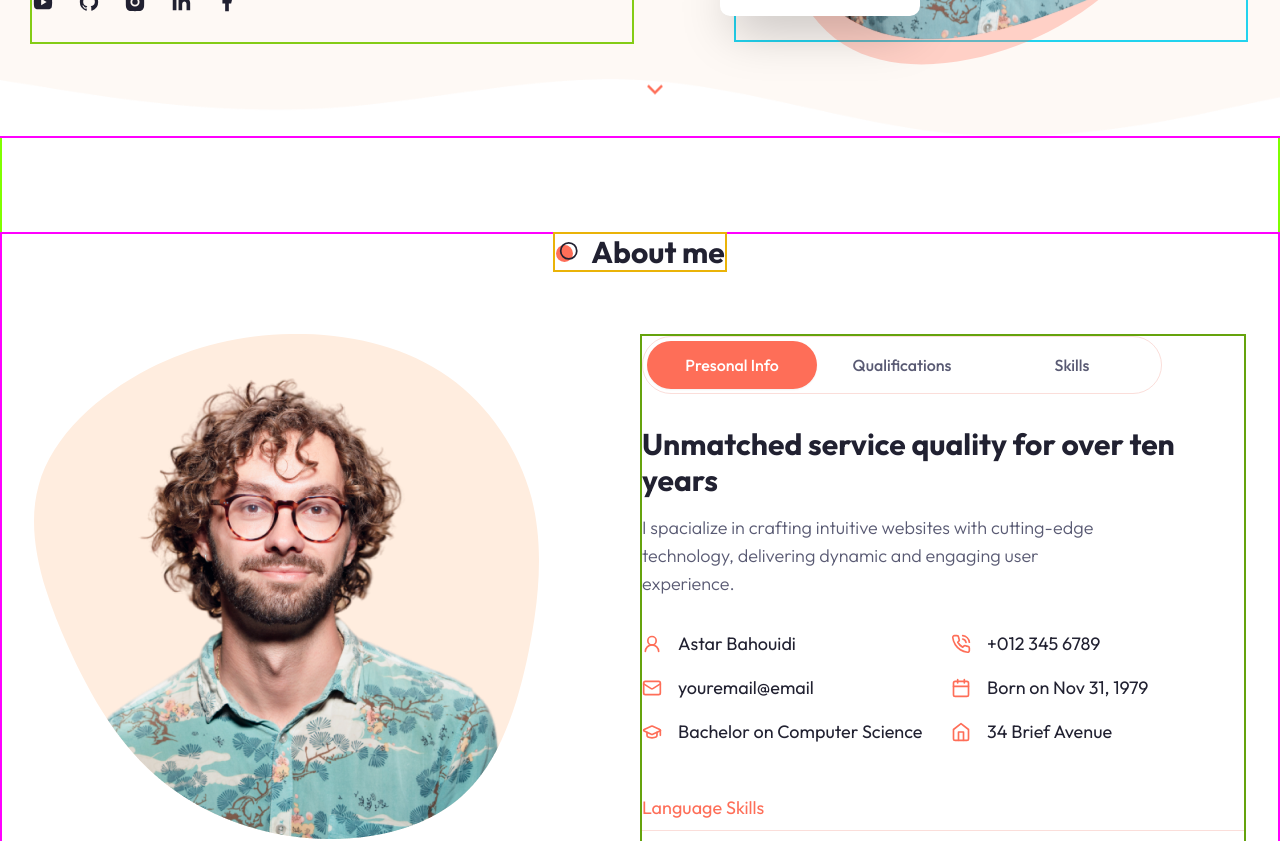
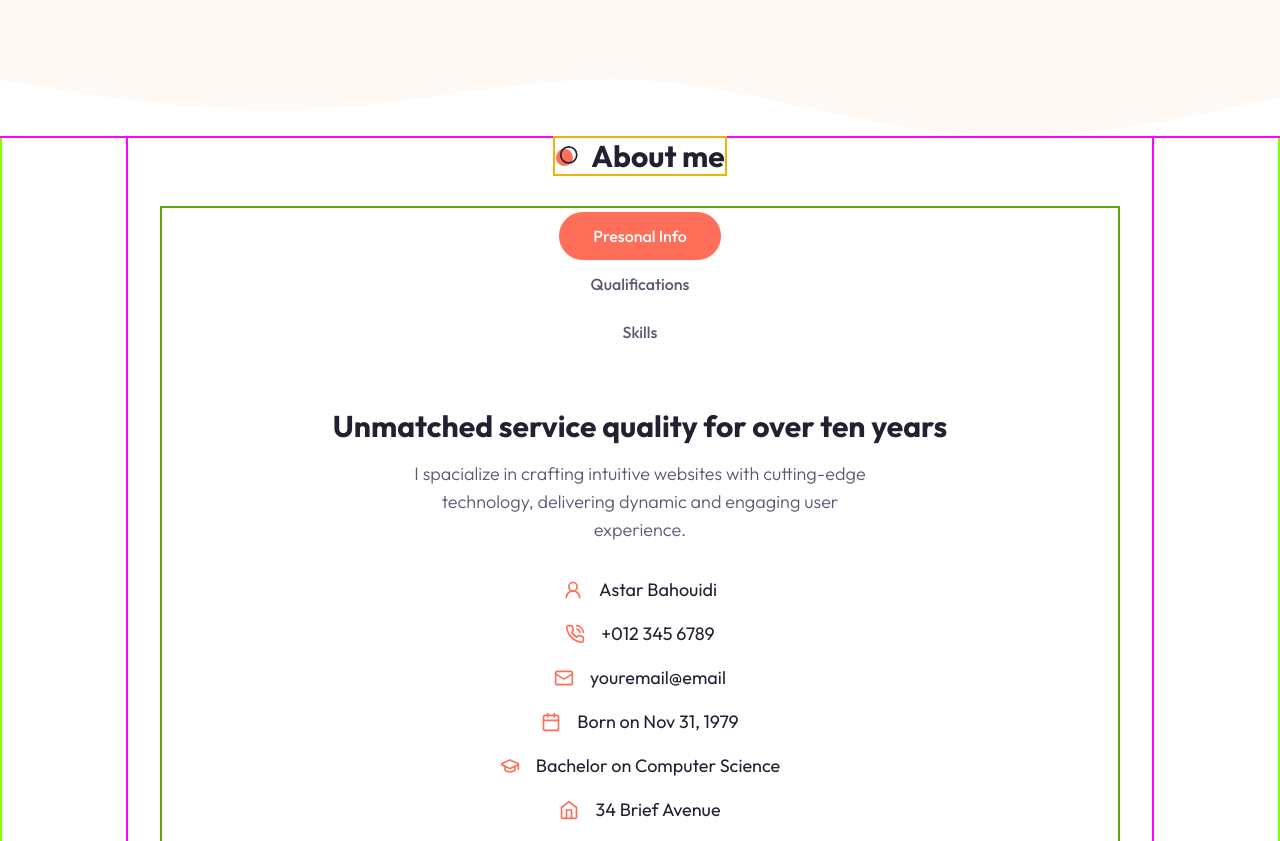
Before and after one commit to astaba/hello_ab_portfolio, a Next.js app: page / in a window 1280 px wide. Shown: the part 640-1481 px from the top of the page. Built offline with nearby package versions, Linux system fonts and the light colour scheme.

Commit message:
Redefine screen queries breakpoints

```diff
--- a/tailwind.config.ts
+++ b/tailwind.config.ts
@@ -10,9 +10,12 @@ const config = {
     container: {
       center: true,
       padding: "2rem",
-      screens: {
-        "2xl": "1400px",
-      },
+    },
+    screens: {
+      sm: "64Opx",
+      md: "768px",
+      lg: "1024px",
+      xl: "1400px",
     },
     extend: {
       colors: {
```
